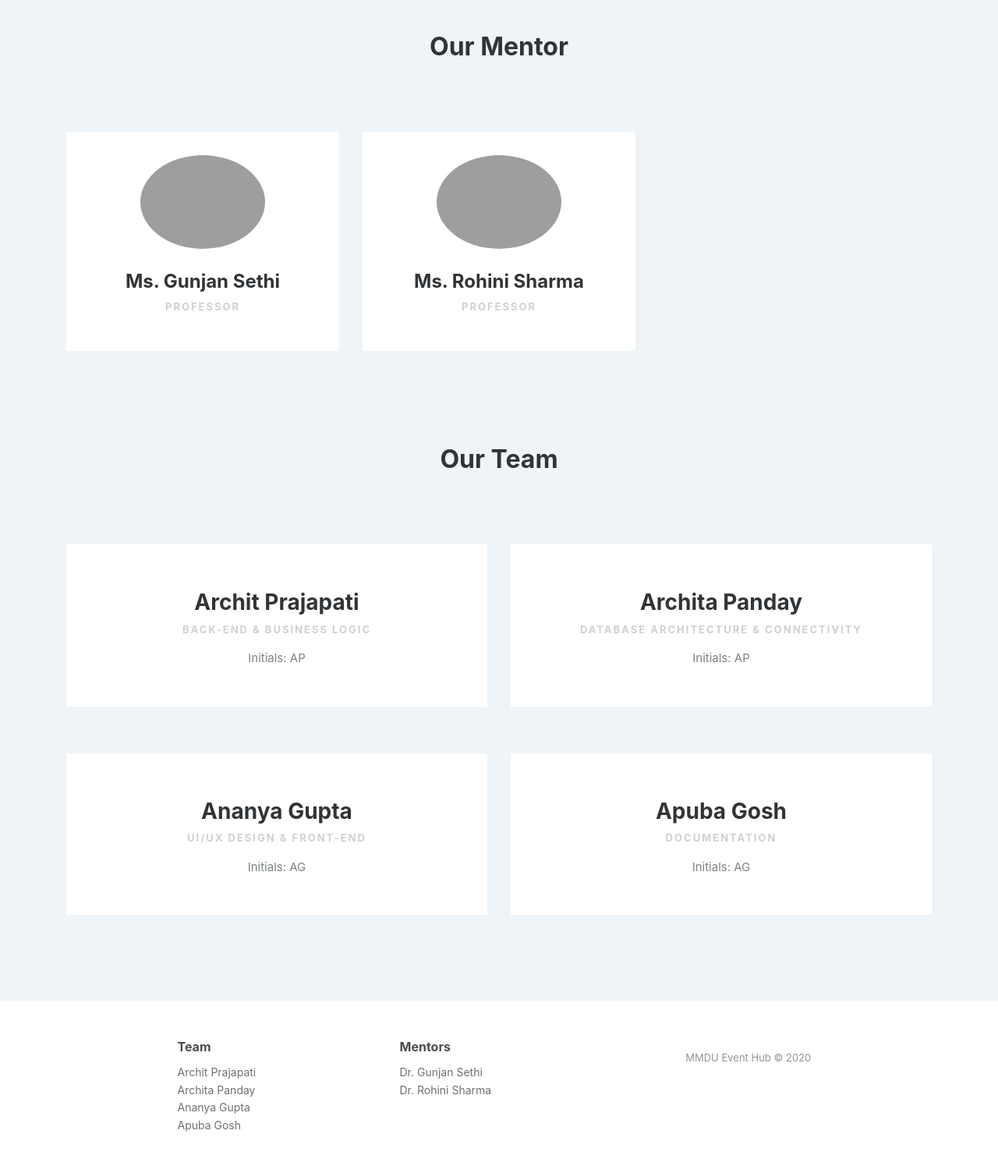
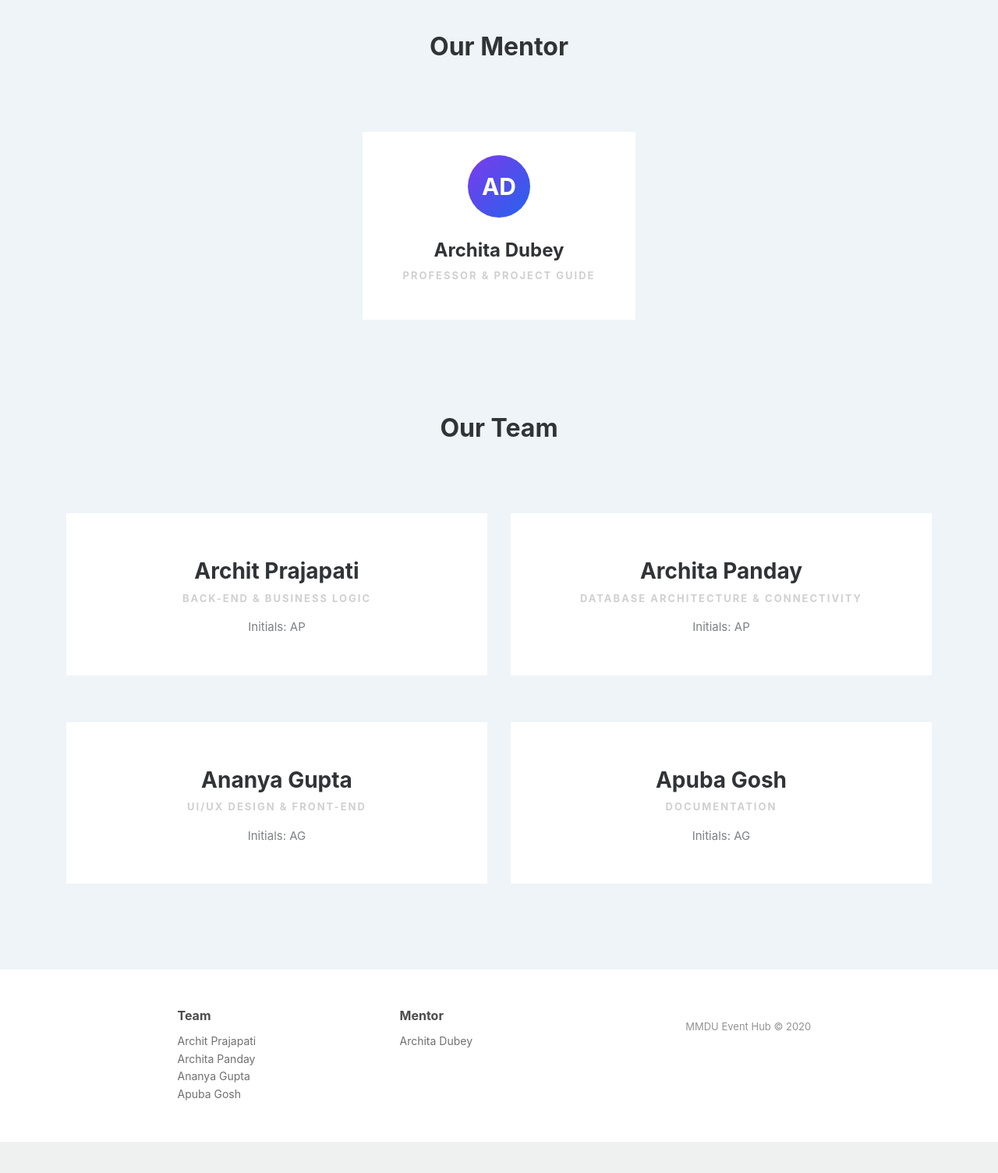
Before and after one commit to Archit-Stack428/Event-Management, a PHP site: page /aboutusAfterLogIn.php in a window 1280 px wide. Shown: the part 934-2438 px from the top of the page at 78% size. After the commit the page ends 2398 px from the top, so only its background shows below. Run offline with PHP 8.4, Linux system fonts and the light colour scheme; grey boxes are pictures that could not be loaded.

Commit message:
Update mentor to Archita Dubey (Professor & Project Guide)

```diff
--- a/aboutusAfterLogIn.php
+++ b/aboutusAfterLogIn.php
@@ -101,17 +101,12 @@
             <div class="intro">
                 <h2 class="text-center">Our Mentor</h2>
             </div>
-            <div class="row people" style="height: 400;width: 950;">
+            <div class="row people" style="justify-content: center;">
                 <div class="col-md-6 col-lg-4 item">
-                    <div class="box"><img class="rounded-circle" src="assets/img/Untitled%20design%20(6).png">
-                        <h4 class="name">Ms. Gunjan Sethi</h4>
-                        <p class="title">Professor</p>
-                    </div>
-                </div>
-                <div class="col-md-6 col-lg-4 item">
-                    <div class="box"><img class="rounded-circle" src="assets/img/Untitled%20design%20(7).png">
-                        <h4 class="name">Ms. Rohini Sharma</h4>
-                        <p class="title">Professor</p>
+                    <div class="box">
+                        <div class="eh-avatar" style="width: 80px; height: 80px; font-size: 30px; margin: 0 auto 16px; border-radius: 50%; background: linear-gradient(135deg, #7C3AED, #2563EB); display: grid; place-items: center; font-weight: 700; color: #fff;">AD</div>
+                        <h4 class="name">Archita Dubey</h4>
+                        <p class="title">Professor &amp; Project Guide</p>
                     </div>
                 </div>
             </div>
@@ -173,10 +168,9 @@
                         </ul>
                     </div>
                     <div class="col-sm-4 col-md-3 item">
-                        <h3>Mentors</h3>
+                        <h3>Mentor</h3>
                         <ul>
-                            <li><a href="https://www.linkedin.com/in/gunjan-sethi-23a89711/">Dr. Gunjan Sethi</a></li>
-                            <li><a href="https://www.linkedin.com/in/rohini-sharma-7117b827/">Dr. Rohini Sharma</a></li>
+                            <li><a href="#">Archita Dubey</a></li>
                         </ul>
                     </div>
                     <div class="col-lg-3 item social">
--- a/feedback.php
+++ b/feedback.php
@@ -82,10 +82,9 @@ echo "<form action='feedbacksubmit.php?eventid=".$eventid."' method='post' encty
                         </ul>
                     </div>
                     <div class="col-sm-4 col-md-3 item">
-                        <h3>Mentors</h3>
+                        <h3>Mentor</h3>
                         <ul>
-                            <li><a href="https://www.linkedin.com/in/gunjan-sethi-23a89711/">Dr. Gunjan Sethi</a></li>
-                            <li><a href="https://www.linkedin.com/in/rohini-sharma-7117b827/">Dr. Rohini Sharma</a></li>
+                            <li><a href="#">Archita Dubey</a></li>
                         </ul>
                     </div>
                     <div class="col-lg-3 item social">
```
Also changed, not shown: about.php (+9 -24 lines).
